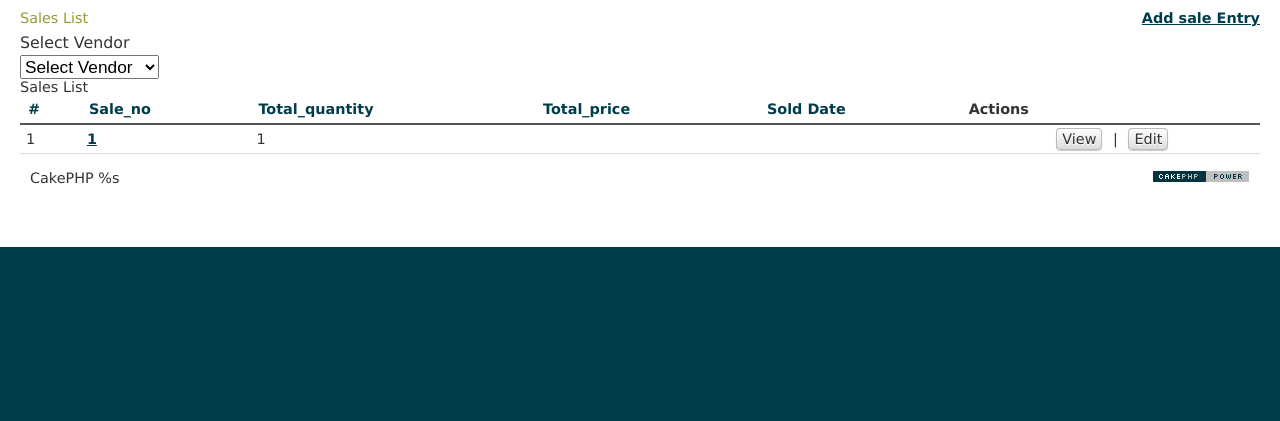
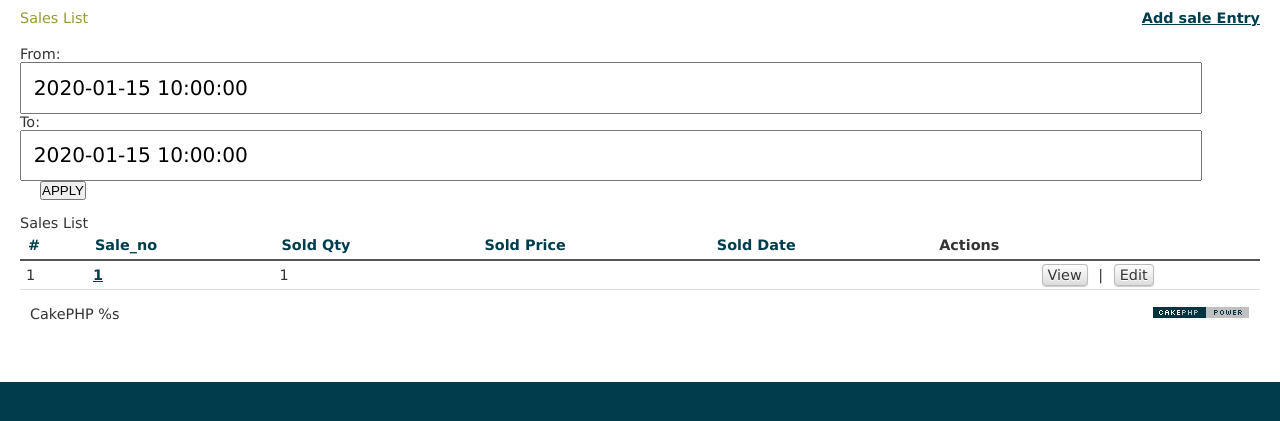
Before and after one commit to wekey123/wine_inventory, a CakePHP app: the page made by app/View/Sales/index.ctp in a window 1280 px wide. Shown: the part 47-468 px from the top of the page. Run offline with PHP 8.4 and a stand-in for CakePHP, Linux system fonts and the light colour scheme; the template is opened without the code that fills it: most values are stand-ins (such as "Sample title", 1, 10 or a date in 2020); data that the repository does not hold is empty; some libraries are stand-ins or nearby versions.

Commit message:
sales issue fix

```diff
--- a/app/View/Sales/index.ctp
+++ b/app/View/Sales/index.ctp
@@ -1,19 +1,14 @@
- <?php echo $this->element('tableScript'); ?>
+<?php echo $this->Html->css('jquery-ui.css');echo $this->Html->script('jquery-1.10.2');echo $this->Html->script('jquery-ui'); ?>
+<?php echo $this->element('tableScript'); ?>
  <div class="content-wrapper">
    <div class="container">
      <div class="row">
         <div class="col-md-12">
         <?php echo $this->Html->link('Add sale Entry', array('action' => 'addproduct/#/salesadd'),array('class'=>'btn btn-primary','style'=>'margin-bottom:20px; float:right')); ?>
             <h4 class="page-head-line">Sales List</h4>
-            <div class="form-group">
-                <label>Select Vendor</label>
-                <select class="form-control" name="filterVendor" id="filterVendor">
-                  <option value="" style="width:45%; float:left">Select Vendor</option>
-                     <?php foreach($vendor as $key => $vend) {?>
-                        <option value="<?php echo h($key); ?>"  style="width:45%; float:left"><?php echo h($vend); ?></option>
-                        <?php } ?>
-                </select>
-            </div>
+ <form method="post" name="searchSort">
+         	             <p>From: <input class="datepicker" id="dateFrom" name="dateFrom" type="text" value="<?php echo isset($data) ? $data['dateFrom'] : $this->request->data['dateFrom']?>"> To: <input class="datepicker" name="dateTo" id="dateTo" type="text" value="<?php echo isset($data) ? $data['dateTo'] : $this->request->data['dateTo']?>"><button class="buttApply" style="margin-left:20px;">APPLY</button></p>
+           </form>
         </div>
         <div class="col-md-12">
         <h5 style="color:#F0677C; float: left;"><?php echo $this->Flash->render(); ?></h4>
@@ -33,8 +28,8 @@
                                     <tr>
                                             <th><?php echo $this->Paginator->sort('#'); ?></th>
                                             <th><?php echo $this->Paginator->sort('sale_no'); ?></th>
-                                            <th><?php echo $this->Paginator->sort('total_quantity'); ?></th>
-                                            <th><?php echo $this->Paginator->sort('total_price'); ?></th>
+                                            <th><?php echo $this->Paginator->sort('total_quantity','Sold Qty'); ?></th>
+                                            <th><?php echo $this->Paginator->sort('total_price','Sold Price'); ?></th>
                                             <th><?php echo $this->Paginator->sort('created','Sold Date'); ?></th>
                                             <th class="actions"><?php echo __('Actions'); ?></th>
                                     </tr>
@@ -46,7 +41,7 @@
                                         <td><?php echo $this->Html->link($sale['Sale']['sales_no'], array('controller' => 'sales', 'action' => 'view',$sale['Sale']['sales_no'])); ?> </td>
                                         <td><?php echo h($sale['Sale']['total_quantity']); ?>&nbsp;</td>
                                         <td><?php echo $this->Util->currencyFormat($sale['Sale']['total_price']); ?>&nbsp;</td>
-										<td><?php echo $this->Util->dateOnlyFormat($sale['Sale']['created']); ?>&nbsp;</td>
+										<td><?php echo $this->Util->dateOnlyFormat($sale['Sale']['sold_date']); ?>&nbsp;</td>
                                         <td class="actions">
                                             <?php echo $this->Html->link(__('View'), array('action' => 'view', $sale['Sale']['sales_no'])); ?> |
                                             <?php echo $this->Html->link(__('Edit'), array('action' => 'addproduct/#/salesedit/', $sale['Sale']['sales_no'])); ?>
```
Also changed, not shown: app/Controller/SalesController.php (+15 -0 lines), app/View/Helper/UtilHelper.php (+9 -0 lines), app/View/Sales/view.ctp (+12 -4 lines), app/webroot/js/angular/page/salesadd.html (+8 -8 lines), app/webroot/js/angular/sales_controller.js (+6 -1 lines).
